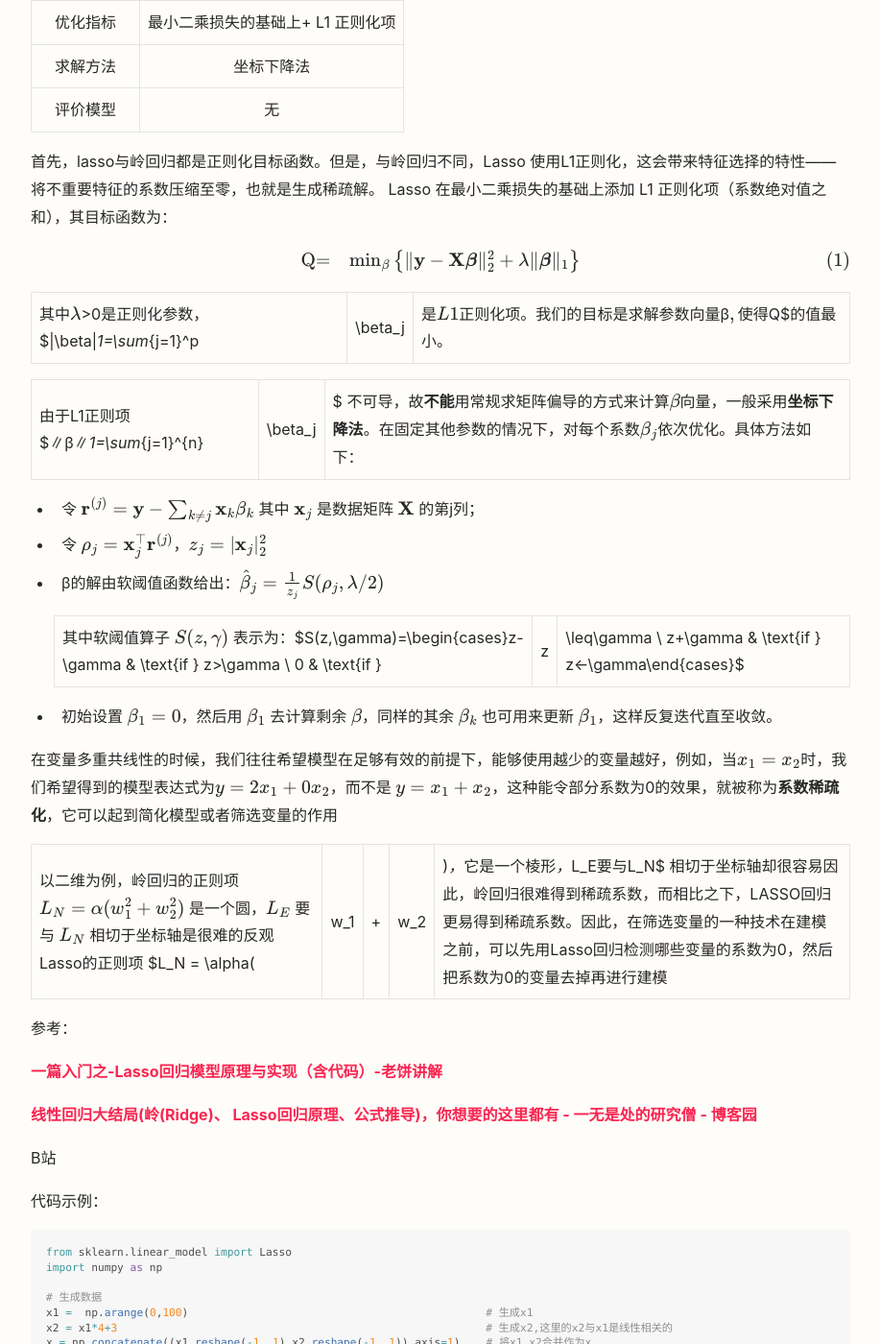
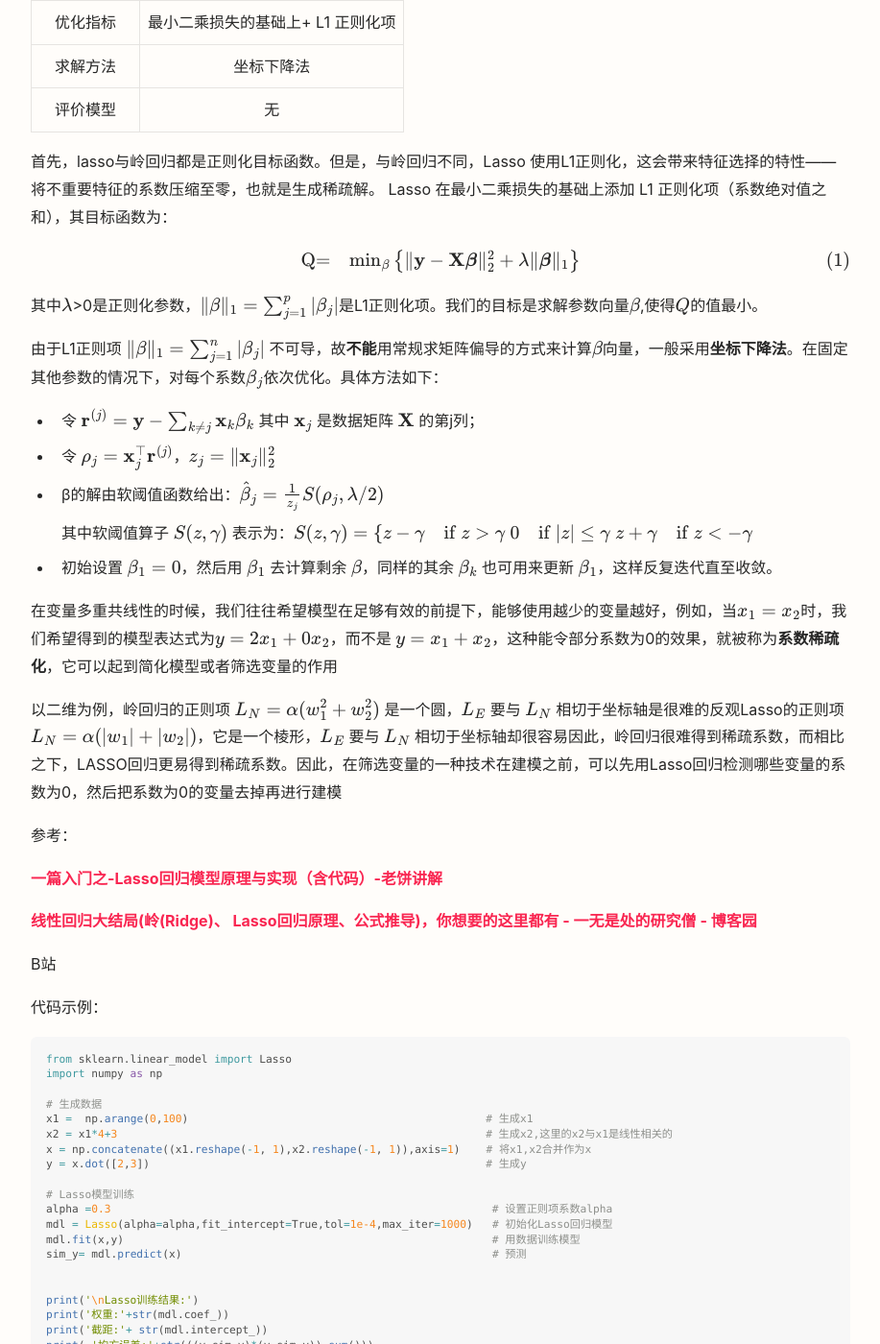
Before and after one commit to danxh136/danperion.github.io, a Jekyll site: the page built from _posts/2025-08-07-3Lasso 回归.md, in a window 1280 px wide and 1400 px high, scrolled down 458 px. Shown: the whole window at 96% size, without its empty margins (71-988 px from the left). Built offline with Jekyll 4.4.1, drawn with Linux system fonts in a browser that asks for light colours; nearby versions of some CDN libraries; formulas are drawn with MathJax 3.

Commit message:
再次更新lasso回归

```diff
--- a/_posts/2025-08-07-3Lasso 回归.md
+++ b/_posts/2025-08-07-3Lasso 回归.md
@@ -28,27 +28,27 @@
 
 
 $$
-\begin{matrix}\text{Q=}&\min_\beta\left\{\|\mathbf{y}-\mathbf{X}\boldsymbol{\beta}\|_2^2+\lambda\|\boldsymbol{\beta}\|_1\right\}\end{matrix}
+\begin{matrix}\text{Q=}&\min_\beta\left\{\Vert \mathbf{y}-\mathbf{X}\boldsymbol{\beta}\Vert_2^2+\lambda \Vert\boldsymbol{\beta} \Vert_1\right\}\end{matrix}
 $$
 
 
 
-其中$λ$>0是正则化参数，$\|\beta\|_1=\sum_{j=1}^p|\beta_j|$是L1正则化项。我们的目标是求解参数向量$β$,使得$Q$的值最小。
+其中$λ$>0是正则化参数，$\Vert\beta\Vert_1=\sum_{j=1}^p\vert\beta_j\vert$是L1正则化项。我们的目标是求解参数向量$β$,使得$Q$的值最小。
 
-由于L1正则项 $∥β∥_1=\sum_{j=1}^{n}|\beta_j|$ 不可导，故**不能**用常规求矩阵偏导的方式来计算$β$向量，一般采用**坐标下降法**。在固定其他参数的情况下，对每个系数$β_j$依次优化。具体方法如下：
+由于L1正则项 $\Vert β \Vert_1=\sum_{j=1}^{n}\vert\beta_j\vert$ 不可导，故**不能**用常规求矩阵偏导的方式来计算$β$向量，一般采用**坐标下降法**。在固定其他参数的情况下，对每个系数$β_j$依次优化。具体方法如下：
 
 
 
 - 令 $\mathbf{r}^{(j)}=\mathbf{y}-\sum_{k\neq j}\mathbf{x}_k\beta_k$ 其中 $\mathbf{x}_j$ 是数据矩阵 $\mathbf{X}$ 的第j列；
 
 
-- 令 $\rho_j=\mathbf{x}_j^\top\mathbf{r}^{(j)}$，$z_j=\|\mathbf{x}_j\|_2^2$
+- 令 $\rho_j=\mathbf{x}_j^\top\mathbf{r}^{(j)}$，$z_j=\Vert\mathbf{x}_j\Vert_2^2$
 
 - β的解由软阈值函数给出：$\hat{\beta}_j=\frac{1}{z_j}S(\rho_j,\lambda/2)$
 
 
 
-  其中软阈值算子 $S(z,\gamma)$ 表示为：$S(z,\gamma)=\begin{cases}z-\gamma & \text{if } z>\gamma \\ 0 & \text{if } |z|\leq\gamma \\ z+\gamma & \text{if } z<-\gamma\end{cases}$
+  其中软阈值算子 $S(z,\gamma)$ 表示为：$S(z,\gamma)=\begin{cases}z-\gamma & \text{if } z>\gamma \\ 0 & \text{if } \vert z \vert\leq\gamma \\ z+\gamma & \text{if } z<-\gamma\end{cases}$
 
 
 
@@ -56,7 +56,7 @@
 
 在变量多重共线性的时候，我们往往希望模型在足够有效的前提下，能够使用越少的变量越好，例如，当$x_1=x_2$时，我们希望得到的模型表达式为$ y=2x_1+0x_2$，而不是 $y=x_1+x_2$，这种能令部分系数为0的效果，就被称为**系数稀疏化**，它可以起到简化模型或者筛选变量的作用
 
-以二维为例，岭回归的正则项 $L_N = \alpha(w_1^2 + w_2^2)$ 是一个圆，$L_E$ 要与 $L_N$ 相切于坐标轴是很难的反观Lasso的正则项 $L_N = \alpha(|w_1| + |w_2|)$，它是一个棱形，$L_E$ 要与 $L_N$ 相切于坐标轴却很容易因此，岭回归很难得到稀疏系数，而相比之下，LASSO回归更易得到稀疏系数。因此，在筛选变量的一种技术在建模之前，可以先用Lasso回归检测哪些变量的系数为0，然后把系数为0的变量去掉再进行建模
+以二维为例，岭回归的正则项 $L_N = \alpha(w_1^2 + w_2^2)$ 是一个圆，$L_E$ 要与 $L_N$ 相切于坐标轴是很难的反观Lasso的正则项 $L_N = \alpha(\vert w_1 \vert  + \vert w_2 \vert)$，它是一个棱形，$L_E$ 要与 $L_N$ 相切于坐标轴却很容易因此，岭回归很难得到稀疏系数，而相比之下，LASSO回归更易得到稀疏系数。因此，在筛选变量的一种技术在建模之前，可以先用Lasso回归检测哪些变量的系数为0，然后把系数为0的变量去掉再进行建模
 
 参考：
 
```
Also changed, not shown: _posts/2025-08-07-4核回归.md (+2 -2 lines), _posts/2025-08-07-5感知机.md (+1 -1 lines).
